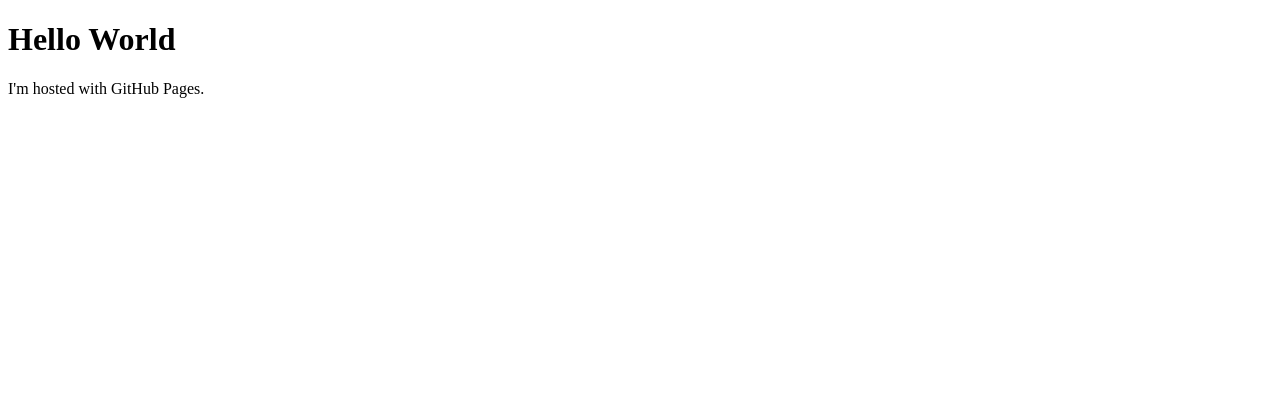
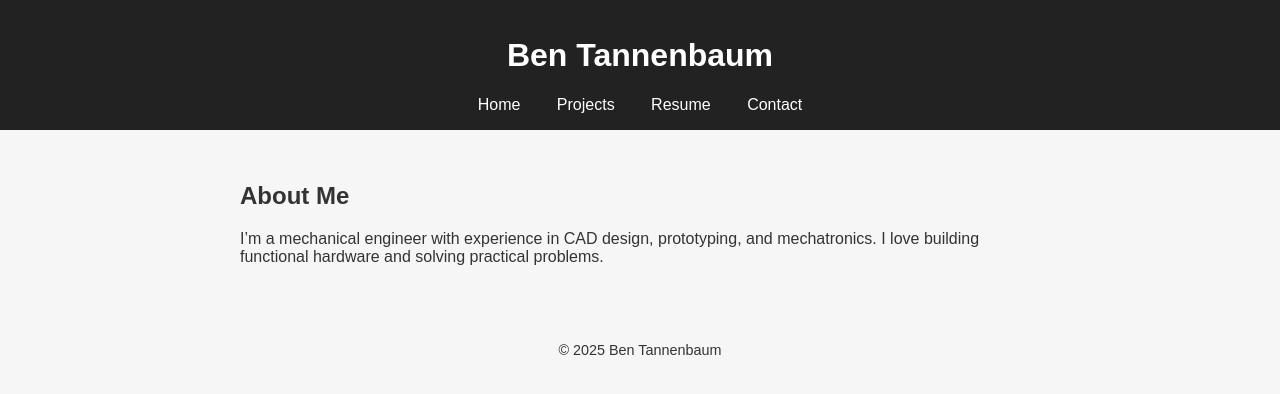
Before and after one commit to bwtannenbaum/bwtannenbaum.github.io, a plain HTML site: page index.html in a window 1280 px wide. Drawn offline with Linux system fonts and the light colour scheme.

Commit message:
Add initial project and style files
- Created a new projects.html file with details about the 3D Printed FPV Drone Cage project.
- Added a new resume.html file (currently empty).
- Introduced a style.css file with basic styling for body, header, navigation, main content, and footer.

```diff
--- a/index.html
+++ b/index.html
@@ -1,7 +1,31 @@
 <!DOCTYPE html>
-<html>
+<html lang="en">
+<head>
+  <meta charset="UTF-8" />
+  <meta name="viewport" content="width=device-width, initial-scale=1.0" />
+  <title>Ben Tannenbaum | ME Portfolio</title>
+  <link rel="stylesheet" href="style.css" />
+</head>
 <body>
-<h1>Hello World</h1>
-<p>I'm hosted with GitHub Pages.</p>
+  <header>
+    <h1>Ben Tannenbaum</h1>
+    <nav>
+      <a href="index.html">Home</a>
+      <a href="projects.html">Projects</a>
+      <a href="resume.html">Resume</a>
+      <a href="mailto:youremail@example.com">Contact</a>
+    </nav>
+  </header>
+
+  <main>
+    <section class="intro">
+      <h2>About Me</h2>
+      <p>I’m a mechanical engineer with experience in CAD design, prototyping, and mechatronics. I love building functional hardware and solving practical problems.</p>
+    </section>
+  </main>
+
+  <footer>
+    <p>&copy; 2025 Ben Tannenbaum</p>
+  </footer>
 </body>
 </html>
--- /dev/null
+++ b/style.css
@@ -0,0 +1,32 @@
+body {
+  font-family: sans-serif;
+  margin: 0;
+  padding: 0;
+  background: #f6f6f6;
+  color: #333;
+}
+
+header {
+  background: #222;
+  color: white;
+  padding: 1em;
+  text-align: center;
+}
+
+nav a {
+  color: white;
+  margin: 0 1em;
+  text-decoration: none;
+}
+
+main {
+  padding: 2em;
+  max-width: 800px;
+  margin: auto;
+}
+
+footer {
+  text-align: center;
+  padding: 1em;
+  font-size: 0.9em;
+}
```
Also changed, not shown: projects.html (added, +2 -0 lines), resume.html (added), 1 other file.
